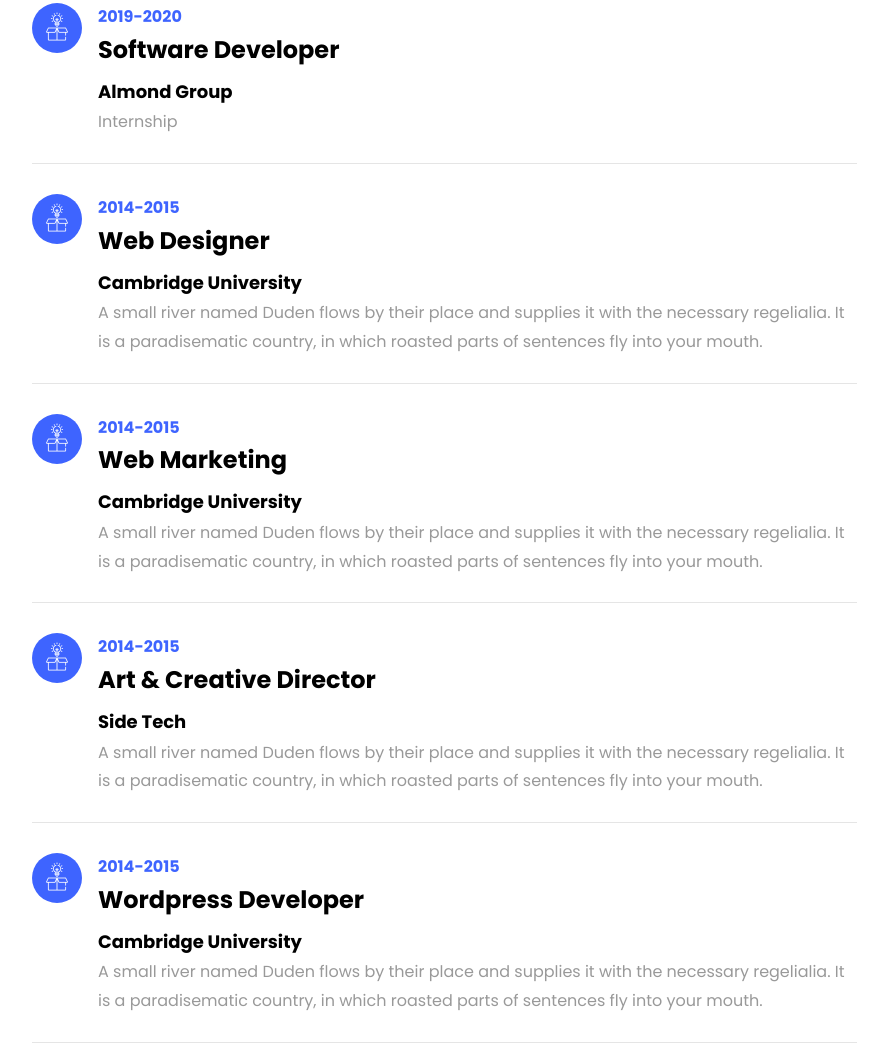
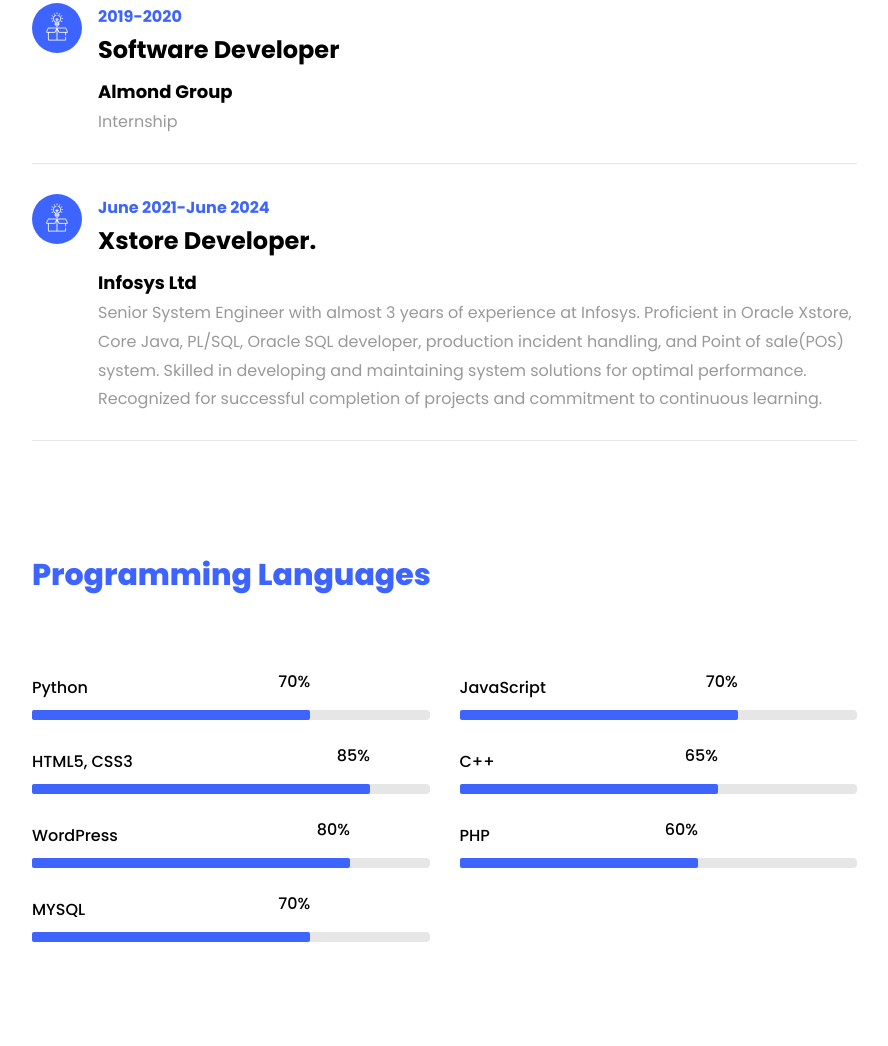
Before and after one commit to yogeshmali04/yogeshmali04.github.io, a plain HTML site: page index.html in a window 1280 px wide. Shown: the part 2421-3467 px from the top of the page, without its empty margins (338-1226 px from the left). Drawn offline with Linux system fonts and the light colour scheme; files whose address does not match are found by name.

Commit message:
Update index.html
Added infosys as experience.

```diff
--- a/index.html
+++ b/index.html
@@ -208,18 +208,21 @@
 		    					<p>Internship</p>
 		    				</div>
 	    				</div>
-	    				<div class="resume-wrap d-flex ftco-animate">
+	    				 <div class="resume-wrap d-flex ftco-animate">
 	    					<div class="icon d-flex align-items-center justify-content-center">
 					    		<span class="flaticon-ideas"></span>
 					    	</div>
 					    	<div class="text pl-3">
-		    					<span class="date">2014-2015</span>
-		    					<h2>Web Designer</h2>
-		    					<span class="position">Cambridge University</span>
-		    					<p>A small river named Duden flows by their place and supplies it with the necessary regelialia. It is a paradisematic country, in which roasted parts of sentences fly into your mouth.</p>
+		    					<span class="date">June 2021-June 2024</span>
+		    					<h2>Xstore Developer.</h2>
+		    					<span class="position">Infosys Ltd</span>
+		    					<p>Senior System Engineer with almost 3 years of experience at Infosys. Proficient in Oracle Xstore, Core
+Java, PL/SQL, Oracle SQL developer, production incident handling, and Point of sale(POS) system. Skilled
+in developing and maintaining system solutions for optimal performance. Recognized for successful
+completion of projects and commitment to continuous learning.</p>
 		    				</div>
 	    				</div>
-	    				<div class="resume-wrap d-flex ftco-animate">
+	    				<!--<div class="resume-wrap d-flex ftco-animate">
 	    					<div class="icon d-flex align-items-center justify-content-center">
 					    		<span class="flaticon-ideas"></span>
 					    	</div>
@@ -262,7 +265,7 @@
 		    					<span class="position">Cambridge University</span>
 		    					<p>A small river named Duden flows by their place and supplies it with the necessary regelialia. It is a paradisematic country, in which roasted parts of sentences fly into your mouth.</p>
 		    				</div>
-	    				</div>
+	    				</div> -->
 					  </div>
 					  <div id="page-3" class= "page three">
 					  	<h2 class="heading">Programming Languages</h2>
```
